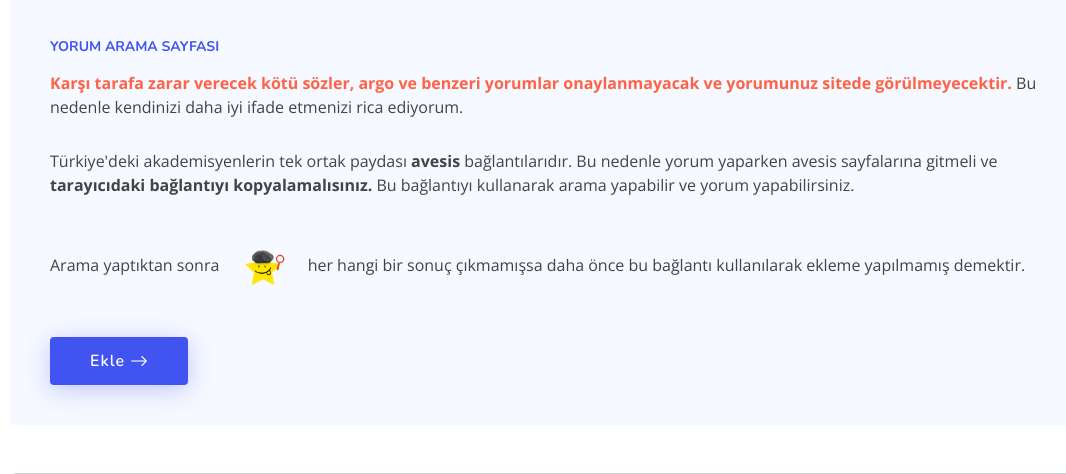
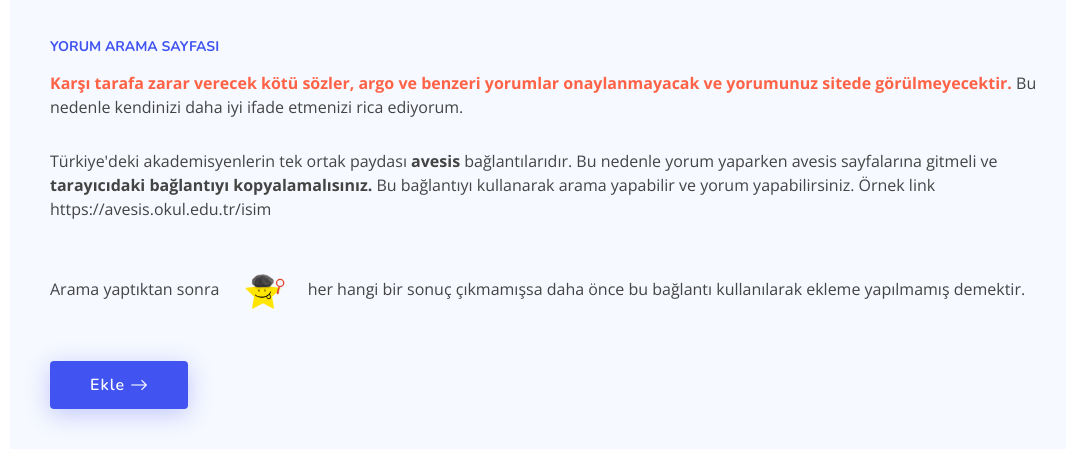
Before and after one commit to 85quluquliyev/onlyildiz, a Django app: page /comment/ in a window 1280 px wide. Shown: the part 84-558 px from the top of the page, without its empty margins (72-1138 px from the left). Run offline with Django 3.2, Linux system fonts and the light colour scheme; some libraries are stand-ins or nearby versions.

Commit message:
örnek-ekleme

```diff
--- a/templates/comment/commentcreatepage.html
+++ b/templates/comment/commentcreatepage.html
@@ -5,7 +5,7 @@
     <div class="row">
         <div class="col-md-12 m-3">
             <h5 class="my-1" style="color:#4154f1;">Yorum Yapma Sayfası</h5>
-            <p class="my-1">Yorum yapacağınız insanın avesis sayfasına gitmeli ve <b>tarayıcıdaki bağlantıyı kopyalamalısınız.</b> Bu bağlantıyı kullanarak yorum yapabilirsiniz. <img src="{% static 'assets/img/comment.png' %}"  width="80" alt=""></p>
+            <p class="my-1">Yorum yapacağınız insanın avesis sayfasına gitmeli ve <b>tarayıcıdaki bağlantıyı kopyalamalısınız.</b> Bu bağlantıyı kullanarak yorum yapabilirsiniz. Örnek link https://avesis.okul.edu.tr/isim. <img src="{% static 'assets/img/comment.png' %}"  width="80" alt=""></p>
             <p><small>Yorumları görmek için <a href={% url 'commentresearchpage' %}>Buraya tıklayın. </a></small></p>
         </div>
       </div>
--- a/templates/comment/commentresearchpage.html
+++ b/templates/comment/commentresearchpage.html
@@ -8,7 +8,7 @@
           <div class="content">
             <h3>Yorum Arama Sayfası</h3>
             <p><b style='color:tomato;'>Karşı tarafa zarar verecek kötü sözler, argo ve benzeri yorumlar onaylanmayacak ve yorumunuz sitede görülmeyecektir.</b> Bu nedenle kendinizi daha iyi ifade etmenizi rica ediyorum.</p>
-            <p>Türkiye'deki akademisyenlerin tek ortak paydası <b>avesis</b> bağlantılarıdır. Bu nedenle  yorum yaparken avesis sayfalarına gitmeli ve <b>tarayıcıdaki bağlantıyı kopyalamalısınız.</b> Bu bağlantıyı kullanarak arama yapabilir ve yorum yapabilirsiniz.</p>
+            <p>Türkiye'deki akademisyenlerin tek ortak paydası <b>avesis</b> bağlantılarıdır. Bu nedenle  yorum yaparken avesis sayfalarına gitmeli ve <b>tarayıcıdaki bağlantıyı kopyalamalısınız.</b> Bu bağlantıyı kullanarak arama yapabilir ve yorum yapabilirsiniz. Örnek link https://avesis.okul.edu.tr/isim</p>
             <p>
               Arama yaptıktan sonra <img src="{% static 'assets/img/notefinder.png' %}"  width="80" alt=""> her hangi bir sonuç çıkmamışsa daha önce bu bağlantı kullanılarak ekleme yapılmamış demektir.
             </p>
```
